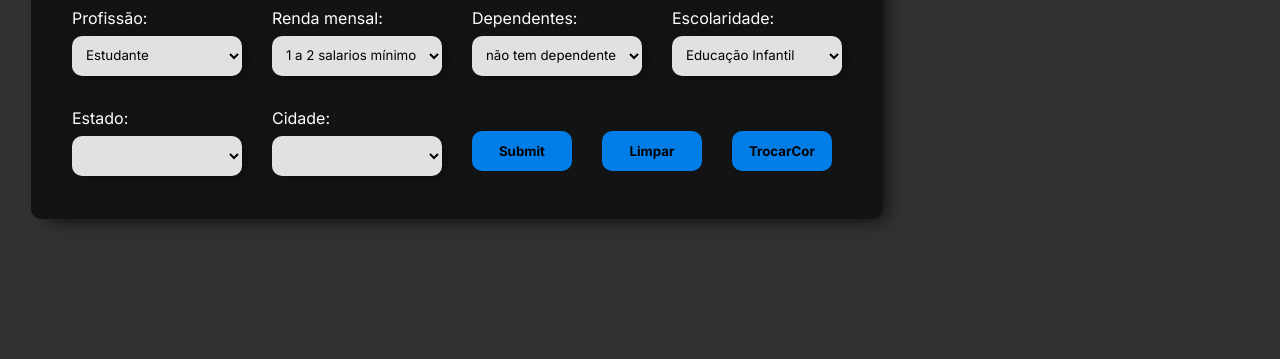
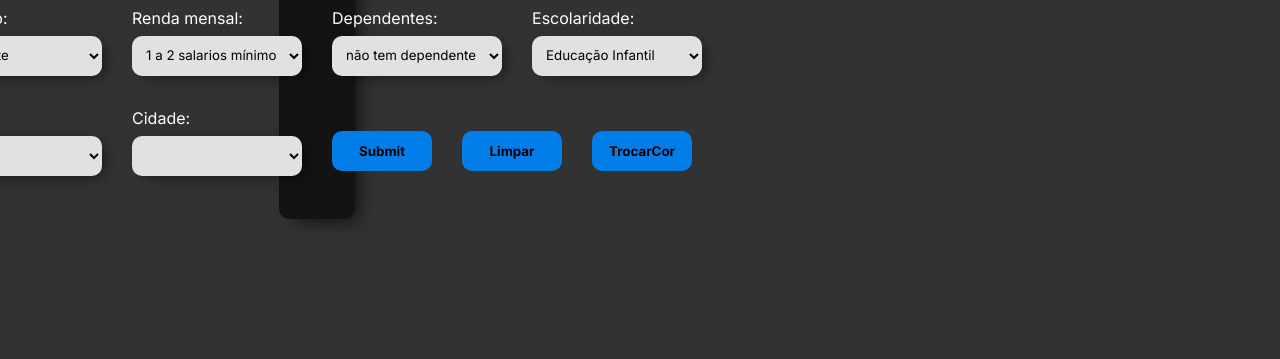
Before and after one commit to VictorManzano/Formulario, a plain HTML site: page index.html in a window 1280 px wide. Shown: the part 441-800 px from the top of the page. Drawn offline with Linux system fonts and the light colour scheme; no server answers.

Commit message:
Update style.css

```diff
--- a/style.css
+++ b/style.css
@@ -41,7 +41,7 @@ main .titulo h1 {
 
 .divForm {
     margin: 50px;
-    width: 900px;
+    width: calc(900px/16);
     height: 500px;
     padding: 10px;
     border-radius: 10px;
```
